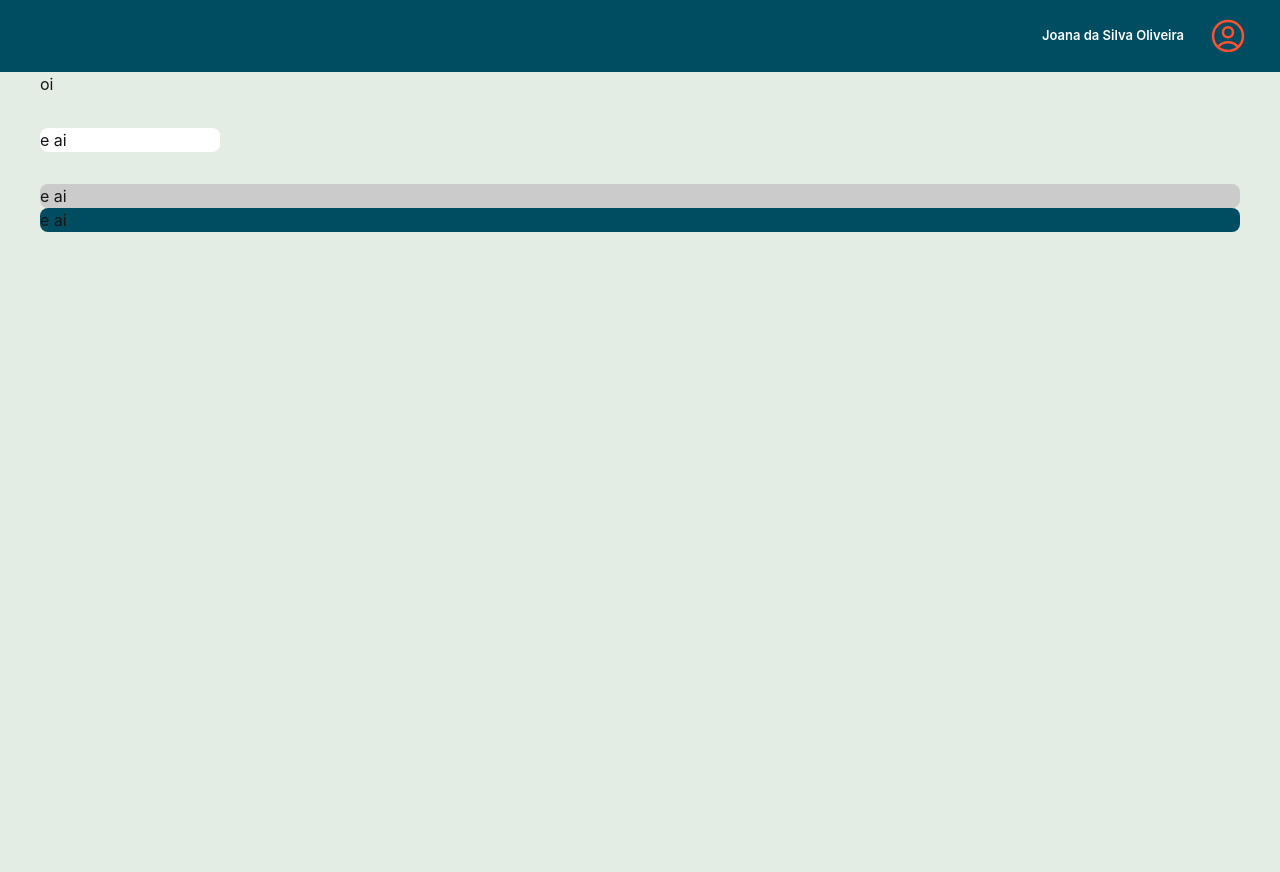
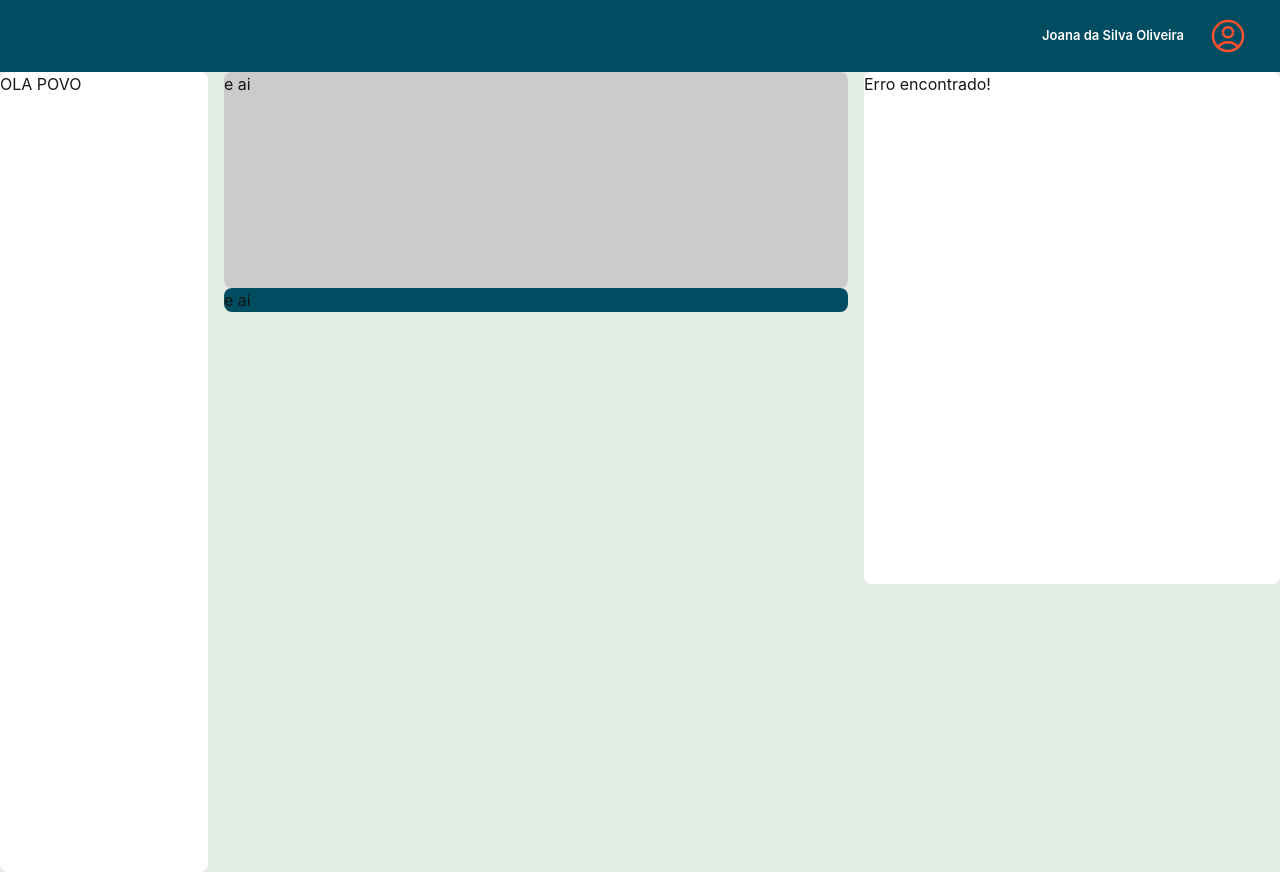
Before and after one commit to Nadoti/fiap-bank, a Next.js app: page /dashboard in a window 1280 px wide. Before the commit the page ends 800 px from the top, so only its background shows below. Built offline with nearby package versions, Linux system fonts and the light colour scheme.

Commit message:
feat(page): Altera estrutura do page

```diff
--- a/src/app/dashboard/page.tsx
+++ b/src/app/dashboard/page.tsx
@@ -4,30 +4,32 @@ import Card from '@/components/Card';
 export default function Dashboard() {
   return (
       <>
-          <Header />
-          <main className="max-w-[1200px] mx-auto">
-            <div className="w-full grid grid-cols-1 gap-[24px] sm:gap-[32px] 2xl:grid 2xl:grid-cols-3 2xl:gap-[24px]">
-              oi
-            <Card width={'w-[180px]'} height={'h-auto'}>
-              <span>
-                e ai
-              </span>
-            </Card>
-            <div className="w-full">
-              <Card background={'bg-gray-300'}>
+        <Header/>
+        <main className="w-full flex items-center justify-center h-full absolute">
+          <div className="w-full max-w-[1440px] grid grid-cols-[1fr_3fr_2fr] h-full gap-4">
+            <Card >OLA POVO</Card>
+            <div className="flex flex-col w-full h-full">
+              <Card background={ 'bg-gray-300' }>
                 <div className="">
                   e ai
+                  <br/>
+                  <br/>
+                  <br/>
+                  <br/>
+                  <br/>
+                  <br/>
+                  <br/>
+                  <br/>
+                  <br/>
                 </div>
               </Card>
-              <Card background={'bg-cyan-900'}>
+              <Card background={ 'bg-cyan-900' }>
                 <div className="">
                   e ai
                 </div>
               </Card>
             </div>
-            <Card>
-              <div className=""></div>
-            </Card>
+            <Card height={'h-[512px]'}>Erro encontrado!</Card>
           </div>
         </main>
       </>
```
Lines whose indentation alone changed are shown as unchanged.
